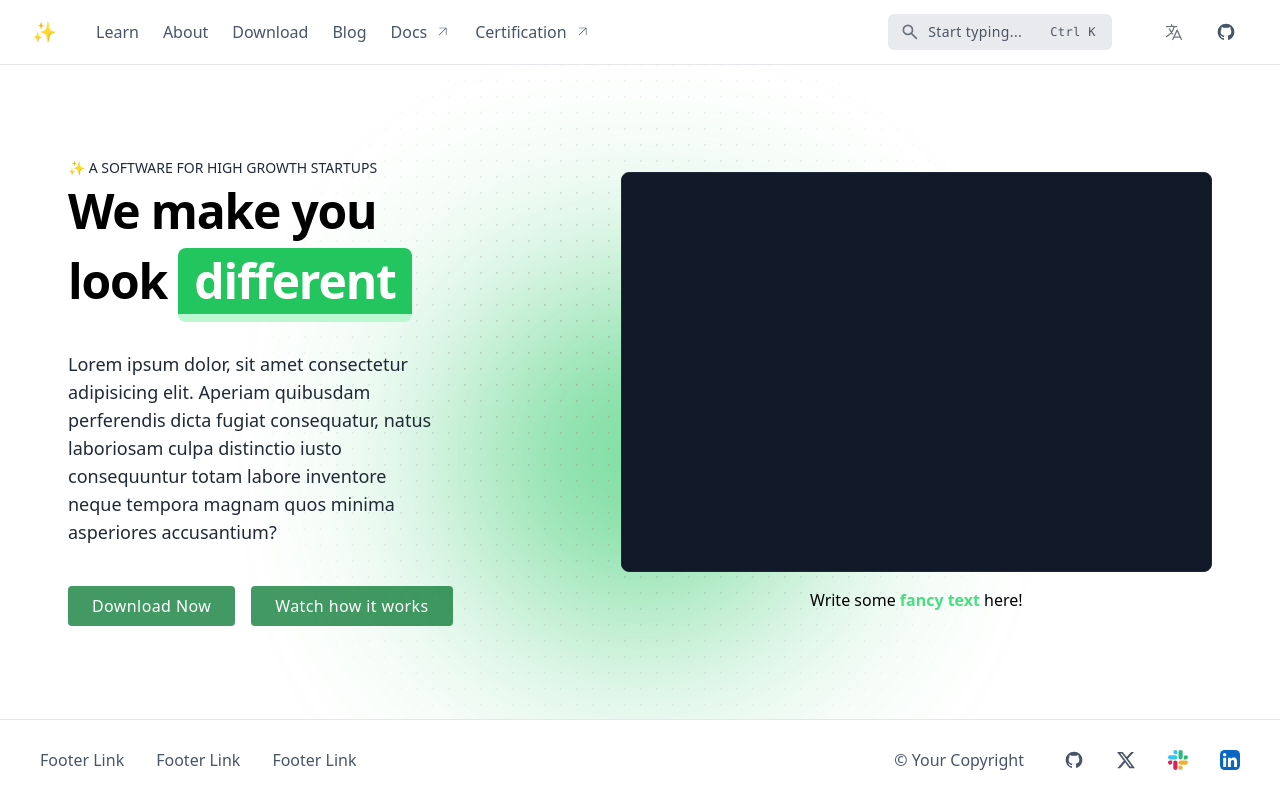
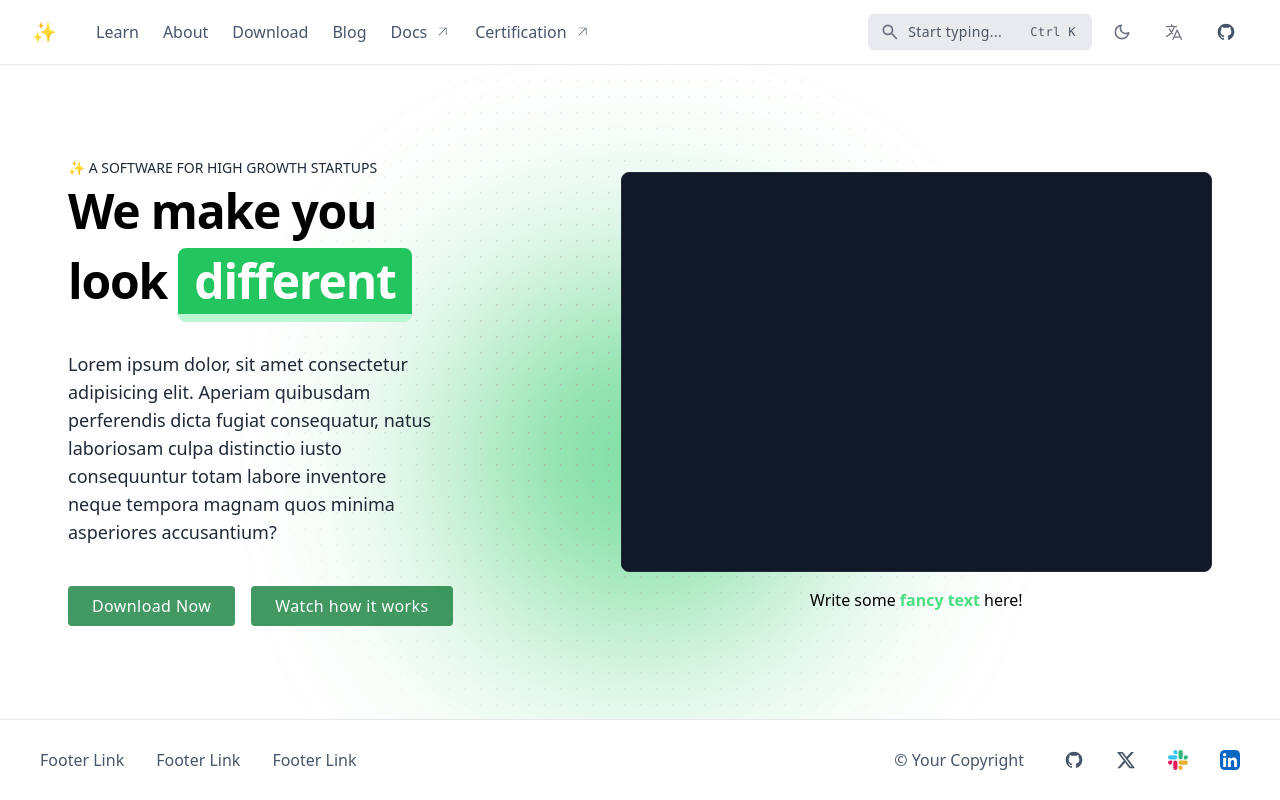
Before and after one commit to cn-2k/nuxt-saas-landing-page, a Nuxt app: page / in a window 1280 px wide. Built offline with nearby package versions, Linux system fonts and the light colour scheme.

Commit message:
fix: fixed dark mode toggle

```diff
--- a/components/ColorModePicker/ColorModePicker.vue
+++ b/components/ColorModePicker/ColorModePicker.vue
@@ -3,8 +3,8 @@
     type="icon"
     @click="toggleColorMode"
   >
-    <LightIcon v-if="colorMode.preference === 'dark'" />
-    <DarkIcon v-if="colorMode.preference === 'light'" />
+    <LightIcon v-if="colorMode.value === 'dark'" />
+    <DarkIcon v-if="colorMode.value === 'light'" />
   </Button>
 </template>
 
@@ -15,6 +15,6 @@ import DarkIcon from "@/components/Icons/DarkIcon.vue"
 const colorMode = useColorMode()
 
 const toggleColorMode = () => {
-  colorMode.preference = colorMode.preference === "light" ? "dark" : "light"
+  colorMode.value = colorMode.value === "light" ? "dark" : "light"
 }
 </script>
```
